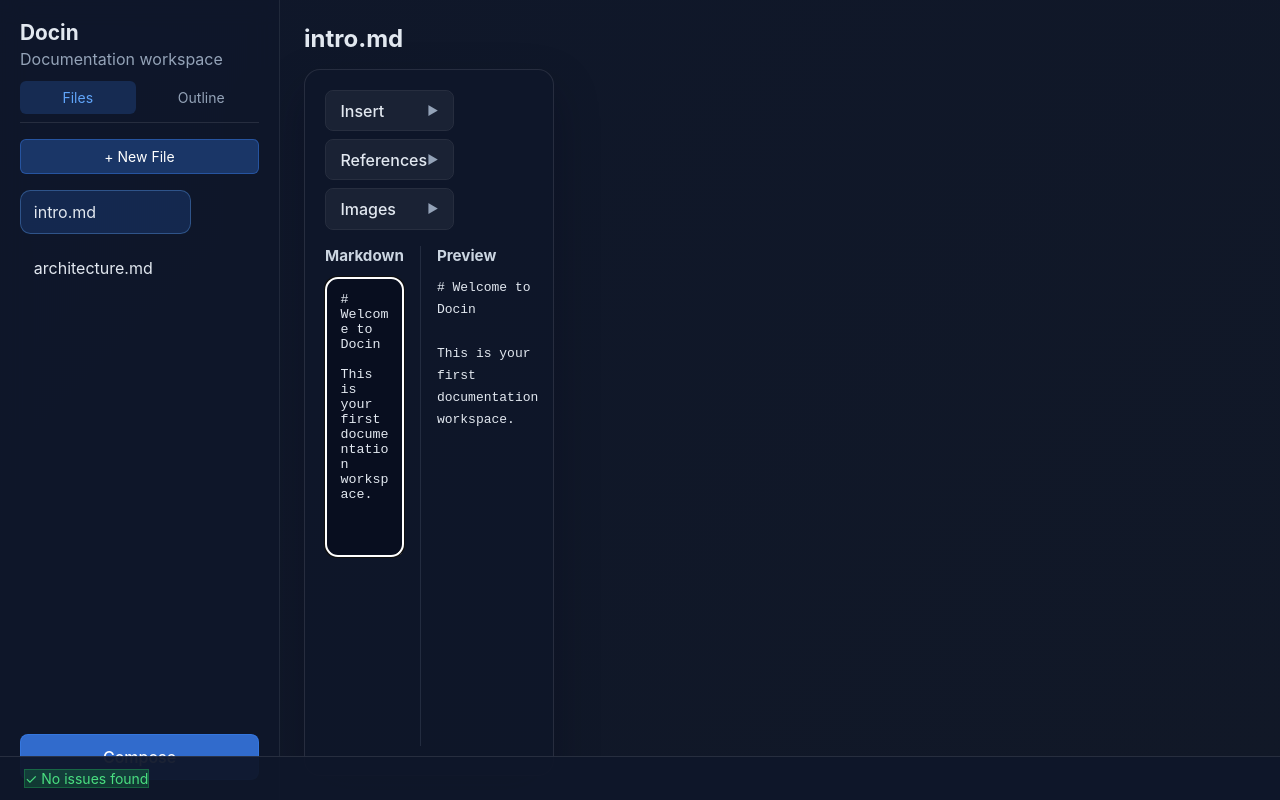
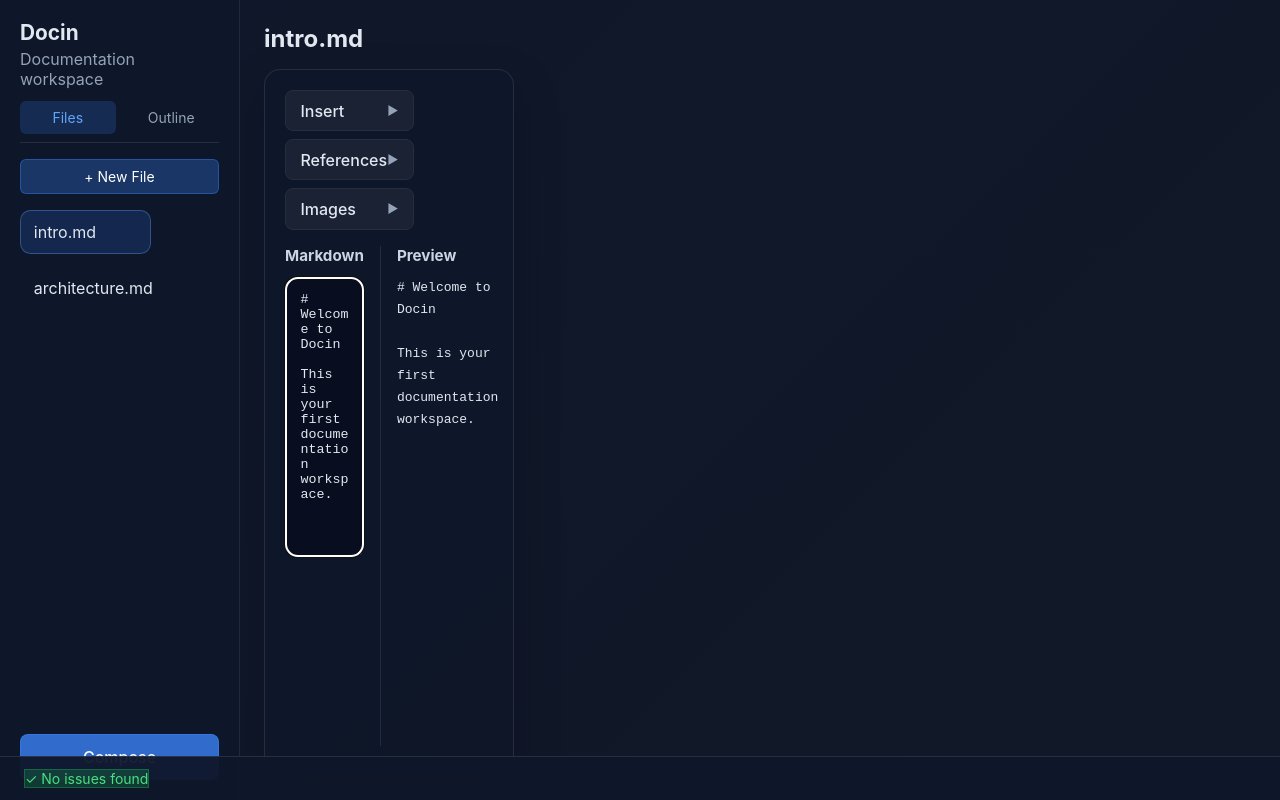
Before and after one commit to Thenewchicken55/docin, a React (Vite) app: page / in a window 1280 px wide. Built offline with nearby package versions, Linux system fonts and the light colour scheme.

Commit message:
style: reduce sidebar width to give more space to editor

```diff
--- a/src/styles/globals.css
+++ b/src/styles/globals.css
@@ -25,7 +25,7 @@ button {
 
 .app-shell {
   display: grid;
-  grid-template-columns: 280px 1fr;
+  grid-template-columns: 240px 1fr;
   min-height: 100vh;
 }
 
```
